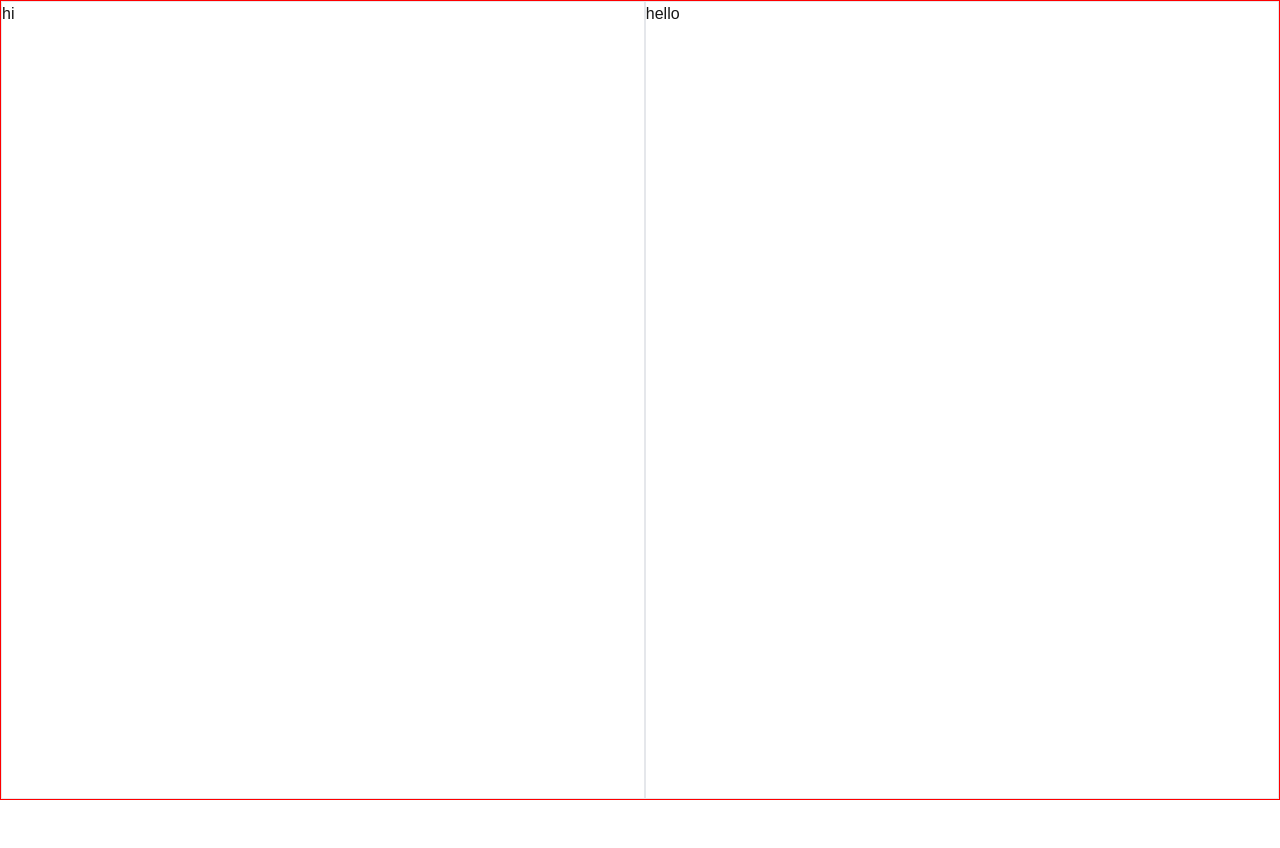
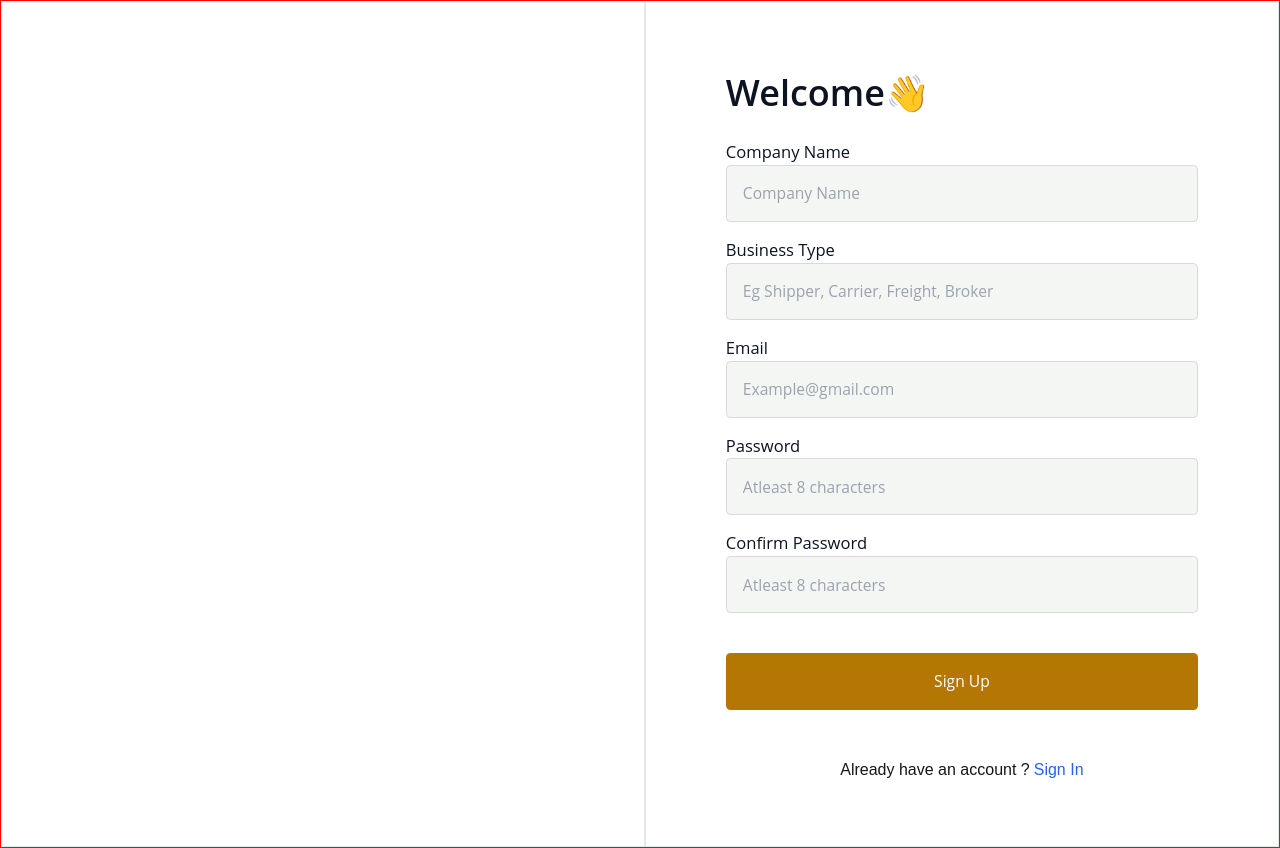
Before and after one commit to CodeGirlsInc/FrieghtFlow, a Next.js app in the folder frontend/: page /sign-up in a window 1280 px wide. Before the commit the page ends 800 px from the top, so only its background shows below. Built offline with nearby package versions, Linux system fonts and the light colour scheme.

Commit message:
installed react-hook-form. created an input component and did basic validation

```diff
--- a/frontend/app/(auth)/sign-up/page.js
+++ b/frontend/app/(auth)/sign-up/page.js
@@ -1,17 +1,89 @@
-export const metadata = {
-   title: "Sign Up",
-   description: "Sign Up to FreightFlow",
-   robots: {
-      index: false,
-      follow: false,
-   },
-};
+"use client";
+import React, {useEffect, useState} from "react";
+import Input from "@/components/ui/Input";
+import {FormProvider, useForm, useWatch} from "react-hook-form";
+import Button from "@/components/ui/Button";
+import Link from "next/link";
+// export const metadata = {
+//    title: "Sign Up",
+//    description: "Sign Up to FreightFlow",
+//    robots: {
+//       index: false,
+//       follow: false,
+//    },
+// };
+export default function SignUp() {
+   const [passwordMatch, setPasswordMatch] = useState(true);
+   const method = useForm();
 
-export default function SignUp() {
+   //
+   const Confirm_Password = useWatch({control: method.control, name: "Confirm_Password"});
+   const Password = useWatch({control: method.control, name: "Password"});
+
+   const onSubmit = (data) => {
+      if (Confirm_Password === Password) {
+         console.log(data);
+         setPasswordMatch(true);
+      } else {
+         setPasswordMatch(false);
+      }
+   };
+
    return (
       <div className="min-h-screen w-full flex flex-row justify-evenly" style={{border: "1px solid red"}}>
-         <section className="border hidden lg:flex flex-grow">hi</section>
-         <section className="border w-[470px] xl:w-[634.2px]">hello</section>
+         <section className="border hidden lg:flex flex-grow relative">
+            {/* <Image src={backgroundimage} height={100} width={100} className="w-[100%] h-[100vh] max-h-[100vh] absolute top-0 bottom-0 right-0 left-0" /> */}
+         </section>
+         <section className="border w-[470px] xl:w-[634.2px] flex flex-col items-center py-16 px-8 lg:px-14 xl:px-20">
+            <div className=" min-h-[547.6px] h-auto w-full space-y-5 ">
+               <h1 className="text-[var(--headerText)] font-semibold text-[36px] open_sans">Welcome👋</h1>
+               {/*  */}
+               <FormProvider {...method}>
+                  <form onSubmit={method.handleSubmit(onSubmit)} className="flex flex-col space-y-4">
+                     <Input type={"text"} name={"Company_Name"} label={"Company Name"} placeholder={"Company Name"} required={true} ErrorMessage={"Company name is required"} />
+                     <Input
+                        type={"select"}
+                        name={"Business_Type"}
+                        label={"Business Type"}
+                        placeholder={"Eg Shipper, Carrier, Freight, Broker"}
+                        required={true}
+                        ErrorMessage={"please select a business type"}
+                     />
+                     <Input type={"email"} name={"Email"} label={"Email"} placeholder={"Example@gmail.com"} required={true} ErrorMessage={"Email is required!"} />
+                     <Input
+                        type={"password"}
+                        name={"Password"}
+                        label={"Password"}
+                        placeholder={"Atleast 8 characters"}
+                        required={true}
+                        ErrorMessage={"Password should be atleast 8 characters"}
+                        minLength={8}
+                     />
+                     <Input
+                        type={"password"}
+                        name={"Confirm_Password"}
+                        label={"Confirm Password"}
+                        placeholder={"Atleast 8 characters"}
+                        required={true}
+                        ErrorMessage={"Password should be atleast 8 characters"}
+                        minLength={8}
+                     />
+                     {passwordMatch ? "" : <span className="text-red-600 text-xs text-left">Passwords does not match</span>}
+                     <br />
+                     <section className="flex flex-col items-center space-y-12">
+                        {" "}
+                        <Button type={"submit"} text={"Sign Up"} className={`w-full h-[57px] open_sans rounded-[4.5px] text-[15.6px] `} />
+                        <p className="flex gap-1 text-center">
+                           Already have an account ?{" "}
+                           <Link href={"sign-in"} className="text-blue-600">
+                              Sign In
+                           </Link>
+                        </p>
+                     </section>
+                  </form>
+               </FormProvider>
+            </div>
+         </section>
       </div>
    );
 }
--- a/frontend/app/globals.css
+++ b/frontend/app/globals.css
@@ -1,7 +1,7 @@
 @tailwind base;
 @tailwind components;
 @tailwind utilities;
-@import url("https://fonts.googleapis.com/css2?family=Open+Sans:wght@400;700&display=swap");
+@import url("https://fonts.googleapis.com/css2?family=Open+Sans:ital,wght@0,300..800;1,300..800&display=swap");
 
 :root {
    --background: #ffffff;
@@ -9,6 +9,9 @@
    --headerText: #0c1421;
    --subText: #313957;
    --brown: #b57704;
+   --border: #D9D9D9;
+   --inputBackground: #F4F6F3;
+
 }
 
 /* @media (prefers-color-scheme: dark) {
@@ -29,6 +32,6 @@ body {
       text-wrap: balance;
    }
 }
-.open-sans {
-   font-family: "Open Sans", serif;
+.open_sans {
+   font-family: "Open Sans",sans-serif;
 }
--- a/frontend/app/layout.js
+++ b/frontend/app/layout.js
@@ -1,16 +1,5 @@
 import localFont from "next/font/local";
 import "./globals.css";
-
-const geistSans = localFont({
-  src: "./fonts/GeistVF.woff",
-  variable: "--font-geist-sans",
-  weight: "100 900",
-});
-const geistMono = localFont({
-  src: "./fonts/GeistMonoVF.woff",
-  variable: "--font-geist-mono",
-  weight: "100 900",
-});
 
 export const metadata = {
    metadataBase: new URL("https://your-site.com"),
@@ -42,14 +31,10 @@ export const metadata = {
    },
 };
 
-export default function RootLayout({ children }) {
+export default function RootLayout({children}) {
    return (
       <html lang="en">
-      <body
-        className={`${geistSans.variable} ${geistMono.variable} antialiased`}
-      >
-        {children}
-      </body>
+         <body>{children}</body>
       </html>
    );
 }
--- /dev/null
+++ b/frontend/components/ui/Button.js
@@ -0,0 +1,11 @@
+import React from "react";
+
+const Button = ({type, onclick, text, className, disabled}) => {
+   return (
+      <button type={type} onClick={onclick} disabled={disabled} className={`${className} bg-[var(--brown)] h-[57.6px] w-full text-white `}>
+         {text}
+      </button>
+   );
+};
+
+export default Button;
--- /dev/null
+++ b/frontend/components/ui/Input.jsx
@@ -0,0 +1,39 @@
+"use client";
+import React from "react";
+import {useForm, useFormContext} from "react-hook-form";
+
+const Input = ({type, name, label, placeholder, required, ErrorMessage, minLength}) => {
+   const {
+      register,
+      formState: {errors},
+   } = useFormContext();
+
+   const validationRules = {
+      required,
+   };
+
+   if (type === "password" && minLength) {
+      validationRules.minLength = {
+         value: minLength,
+         message: `Password should be a minimum of ${minLength} characters`,
+      };
+   }
+
+   return (
+      <div className="flex flex-col">
+         <label htmlFor={name} className="text-[var(--headerText)] font-[400] open_sans text-[16.56px]">
+            {label}
+         </label>
+         <input
+            type={type}
+            id={name}
+            className={`w-full h-[57px] rounded-[4.5px] text-[#8897ad] text-[15.6px] px-4 border-[var(--border)] border-[1.3px] border-solid bg-[var(--inputBackground)] focus:outline-none open_sans font-[400]`}
+            placeholder={placeholder}
+            {...register(name, validationRules)}
+         />
+         {errors[name] && <span className="text-red-600 text-xs text-left">{ErrorMessage || "this field is required"}</span>}
+      </div>
+   );
+};
+
+export default Input;
--- a/frontend/package.json
+++ b/frontend/package.json
@@ -13,6 +13,7 @@
     "next": "14.2.24",
     "react": "^18",
     "react-dom": "^18",
+    "react-hook-form": "^7.54.2",
     "yup": "^1.6.1"
   },
   "devDependencies": {
```
Also changed, not shown: 1 other file (tests, documents, lock files or other folders). Lines whose indentation alone changed are shown as unchanged.
